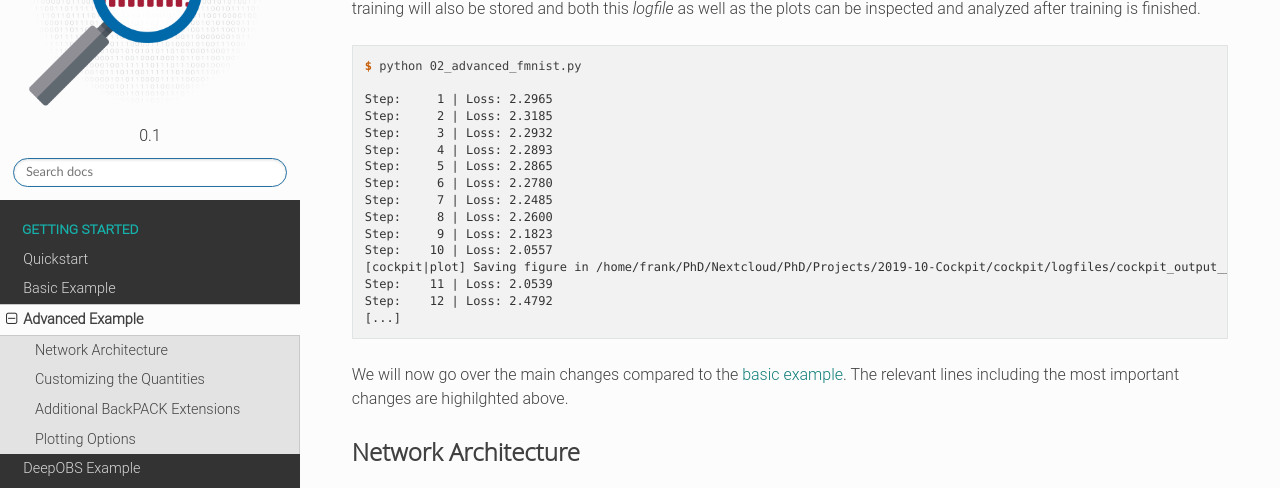
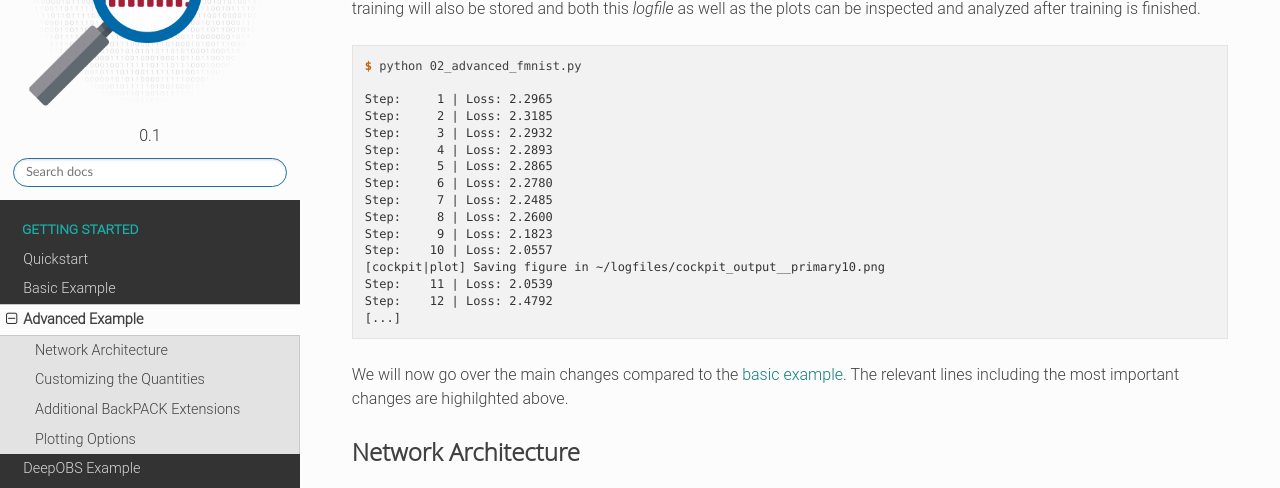
Before and after one commit to f-dangel/cockpit, a Sphinx documentation site: the page built from docs/source/examples/02_advanced_fmnist.rst, in a window 1280 px wide and 900 px high, scrolled down 547 px, cut to the strip 0-488 px from the top of the window. Built offline with Sphinx 7.4.7 and the Read the Docs theme 2.0.0, drawn with Linux system fonts in a browser that asks for light colours.

Commit message:
[DOC] Replace personal output dir

```diff
--- a/docs/source/examples/02_advanced_fmnist.rst
+++ b/docs/source/examples/02_advanced_fmnist.rst
@@ -42,7 +42,7 @@ training is finished.
   Step:     8 | Loss: 2.2600
   Step:     9 | Loss: 2.1823
   Step:    10 | Loss: 2.0557
-  [cockpit|plot] Saving figure in /home/frank/PhD/Nextcloud/PhD/Projects/2019-10-Cockpit/cockpit/logfiles/cockpit_output__primary10.png
+  [cockpit|plot] Saving figure in ~/logfiles/cockpit_output__primary10.png
   Step:    11 | Loss: 2.0539
   Step:    12 | Loss: 2.4792
   [...]
```
